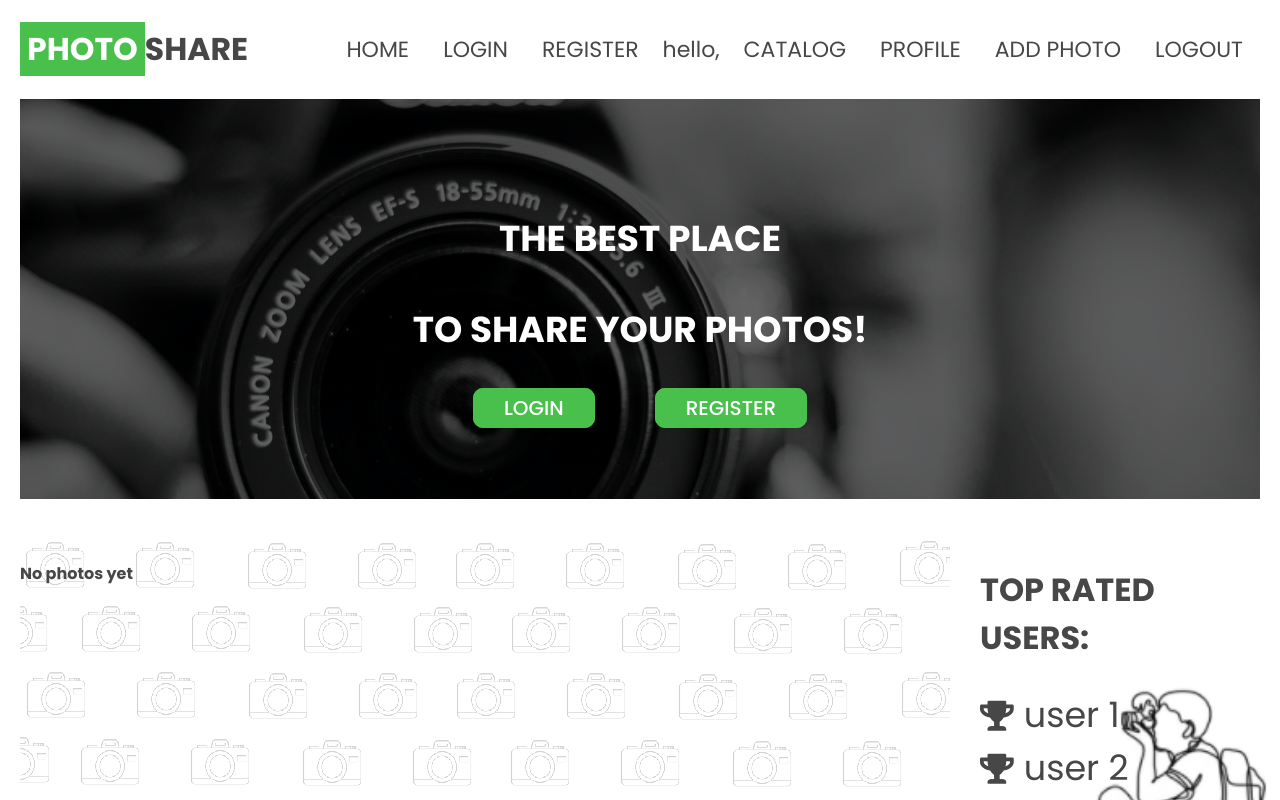
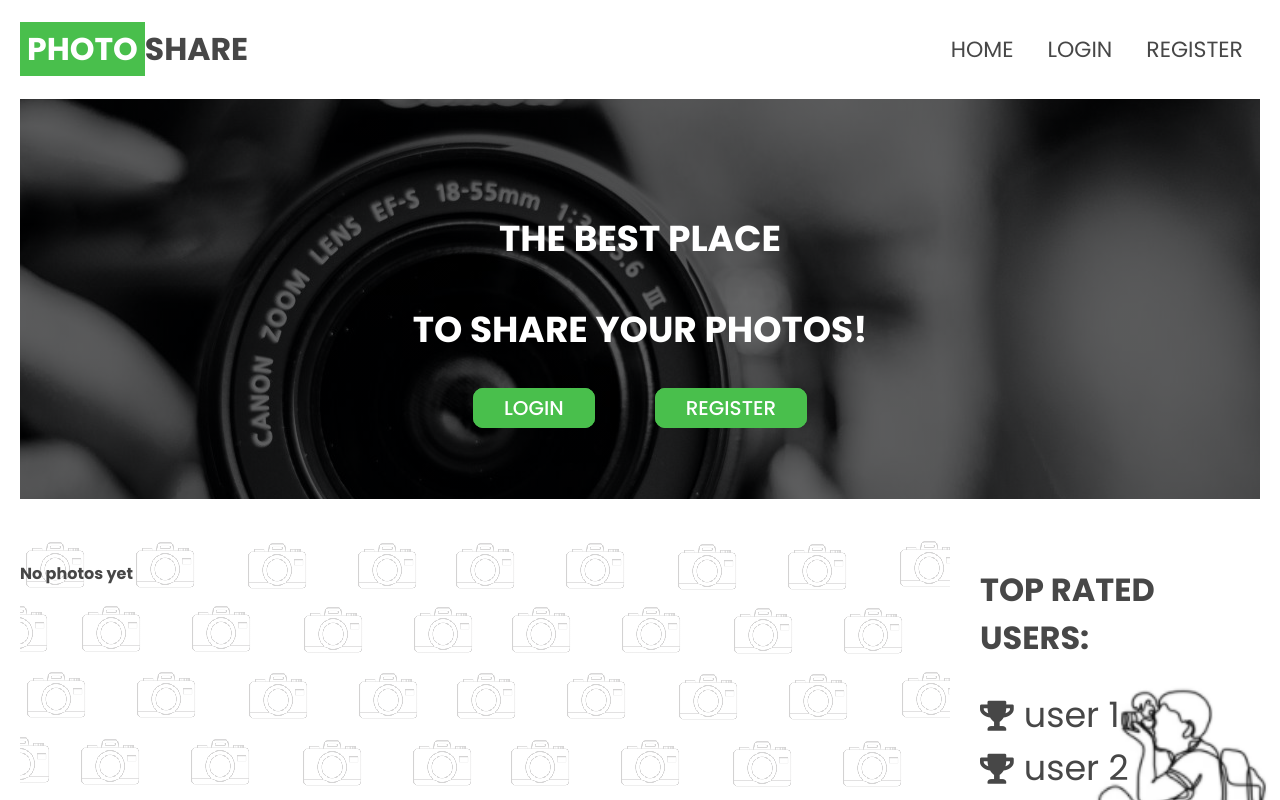
Before and after one commit to RadostinKirov/photoshare-app, a React (Create React App) app: page / in a window 1280 px wide. Shown: the top 800 px of the page. Built offline with nearby package versions, Linux system fonts and the light colour scheme.

Commit message:
header cond rend added

```diff
--- a/src/components/Header/Header.js
+++ b/src/components/Header/Header.js
@@ -5,6 +5,7 @@
 const Header = ({ navigationChangeHandler }) => {
 
     const { userInfo } = useContext(AuthContext);
+    const isUser = Boolean(userInfo.username.length);
     console.log('userInfo -> ', userInfo);
     return (
         <header>
@@ -16,18 +17,20 @@
             </div>
             <nav>
                 <ul>
+            {!isUser ?
                     <div className="guest">
                         <li><Link to="/home">HOME</Link></li>
                         <li><Link to="/login">LOGIN</Link></li>
                         <li><Link to="/register">REGISTER</Link></li>
                     </div>
+                    :
                     <div className="user">
                         <li><Link to="/profile" className="hello-user">hello, {userInfo.username}</Link></li>
                         <li><Link to="/catalog">CATALOG</Link></li>
                         <li><Link to="/profile">PROFILE</Link></li>
                         <li><Link to="/create">ADD PHOTO</Link></li>
                         <li><Link to="/logout">LOGOUT</Link></li>
-                    </div>
+                    </div>}
                 </ul>
             </nav>
 
```
